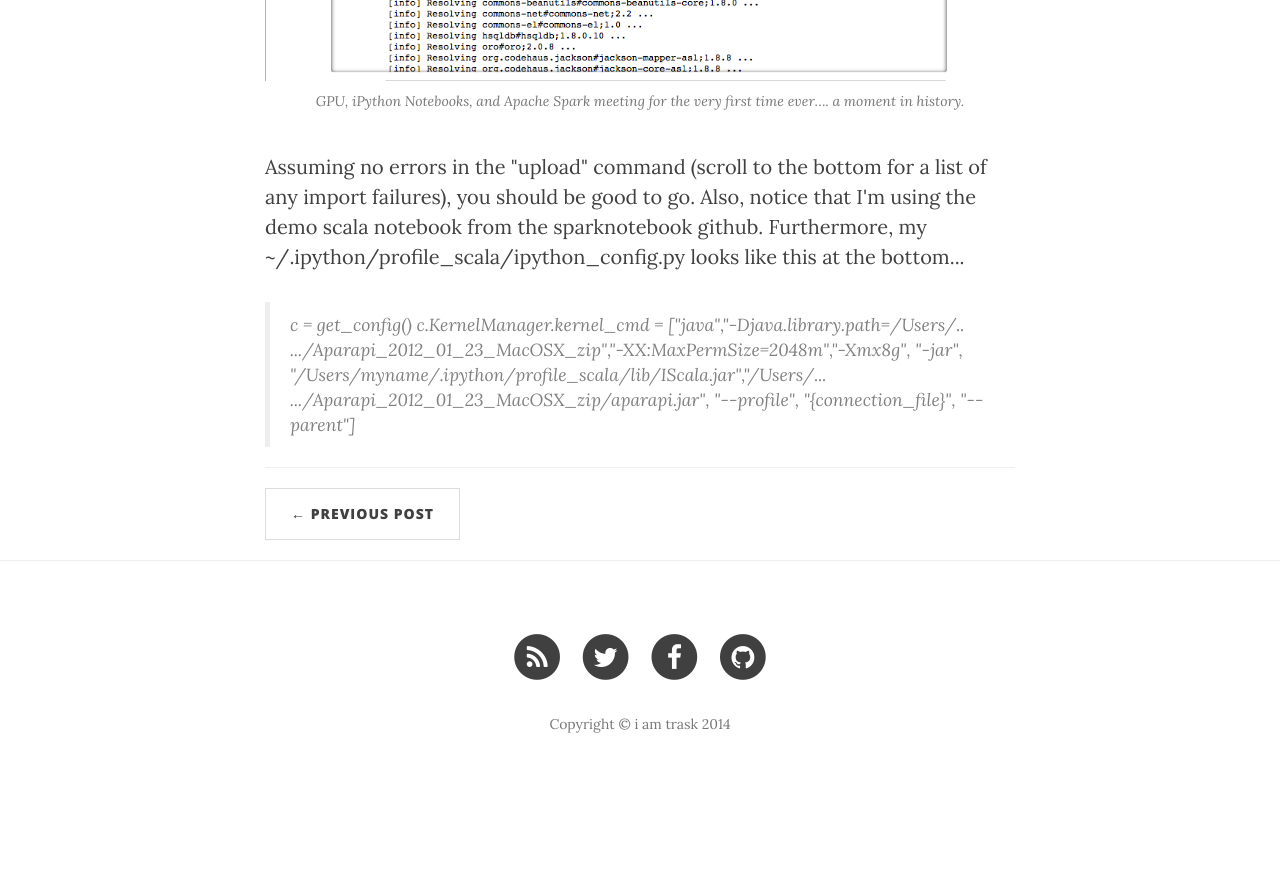
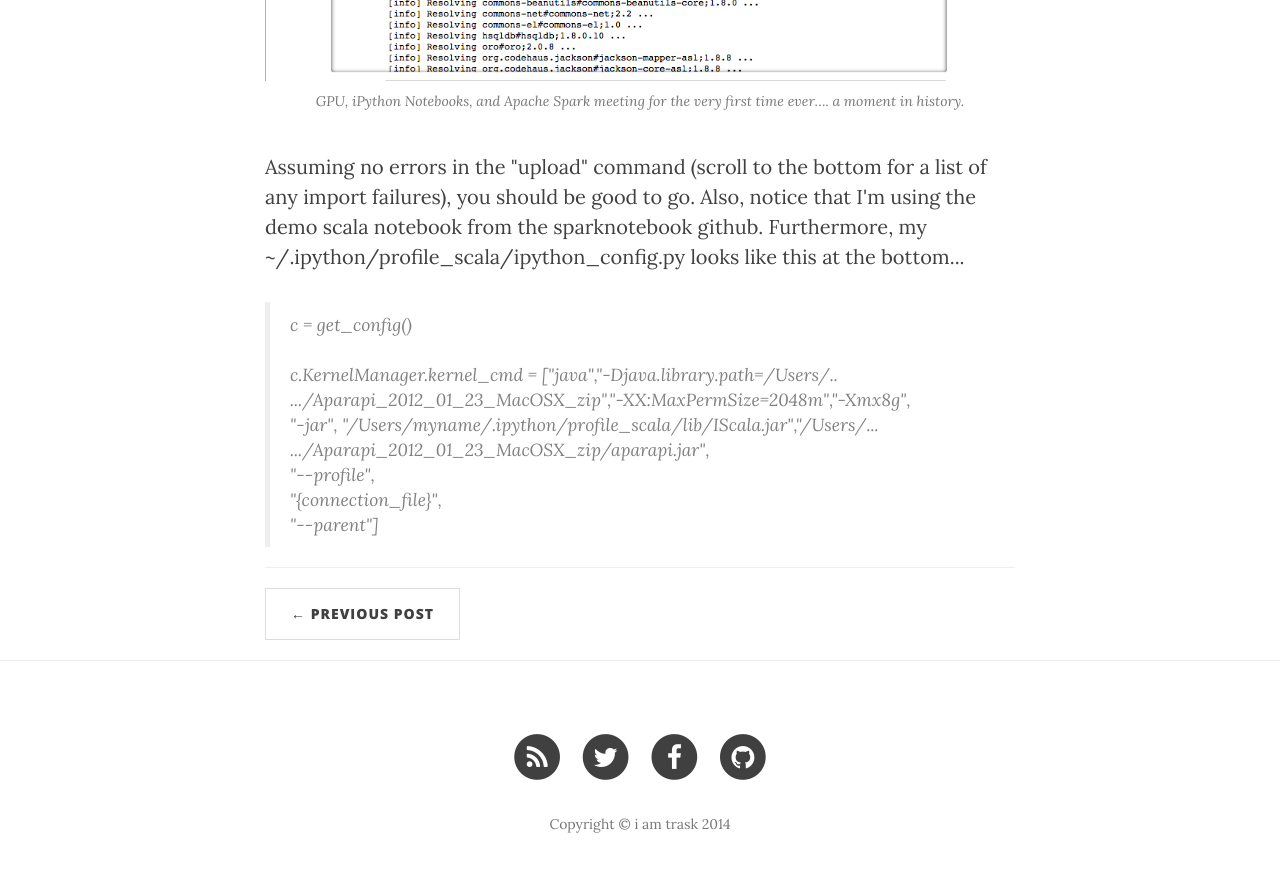
Before and after one commit to iamtrask/iamtrask.github.io, a Jekyll site: the page built from _posts/2014-09-24-man-must-explore.markdown, in a window 1280 px wide and 900 px high, scrolled down 4361 px. Shown: the top 872 px of the window. Built offline with Jekyll 4.4.1, drawn with Linux system fonts in a browser that asks for light colours; nearby versions of some CDN libraries; before the commit the page ends 5161 px from its top, so only the background shows below that.

```diff
--- a/_posts/2014-09-24-man-must-explore.markdown
+++ b/_posts/2014-09-24-man-must-explore.markdown
@@ -77,10 +77,10 @@ sh squares.sh</blockquote>
 
 <p> Assuming no errors in the "upload" command (scroll to the bottom for a list of any import failures), you should be good to go. Also, notice that I'm using the demo scala notebook from the sparknotebook github. Furthermore, my ~/.ipython/profile_scala/ipython_config.py  looks like this at the bottom...</p>
 
-<blockquote>c = get_config()
+<blockquote>c = get_config() <br /><br />
 
-c.KernelManager.kernel_cmd = ["java","-Djava.library.path=/Users/.. .../Aparapi_2012_01_23_MacOSX_zip","-XX:MaxPermSize=2048m","-Xmx8g", "-jar",
-                          "/Users/myname/.ipython/profile_scala/lib/IScala.jar","/Users/... .../Aparapi_2012_01_23_MacOSX_zip/aparapi.jar",
-                          "--profile",
-                          "{connection_file}",
+c.KernelManager.kernel_cmd = ["java","-Djava.library.path=/Users/.. .../Aparapi_2012_01_23_MacOSX_zip","-XX:MaxPermSize=2048m","-Xmx8g", <br /> "-jar",
+                          "/Users/myname/.ipython/profile_scala/lib/IScala.jar","/Users/... .../Aparapi_2012_01_23_MacOSX_zip/aparapi.jar", <br />
+                          "--profile", <br />
+                          "{connection_file}", <br />
                           "--parent"]</blockquote>
```
